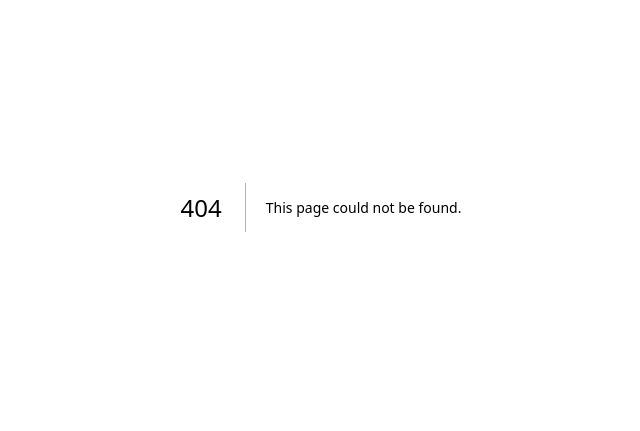
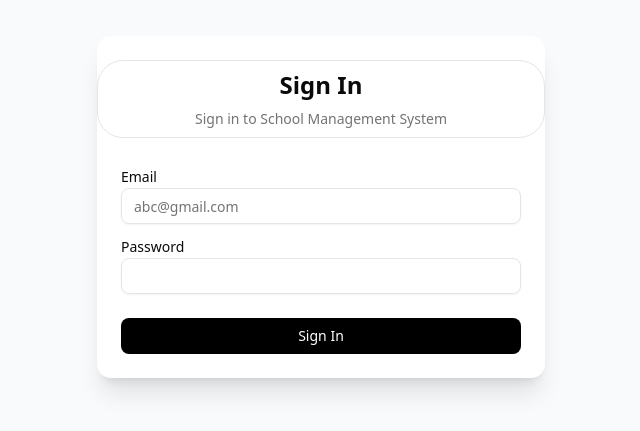
Before and after one commit to getnetassefa-devloper/School-Management-Full-Stack, a Next.js app: page /login in a window 1280 px wide. Before the commit this address had no page. Shown: the part 193-624 px from the top of the page, without its empty margins (319-959 px from the left). Built offline with nearby package versions, Linux system fonts and the light colour scheme.

Commit message:
login page ui is built

```diff
--- /dev/null
+++ b/src/app/class/page.jsx
@@ -0,0 +1,6 @@
+import React from 'react'
+export default function Class(){
+    return <div className="">
+        <h1 className="">Welcome to your class</h1>
+    </div>
+}
--- /dev/null
+++ b/src/app/login/page.jsx
@@ -0,0 +1,116 @@
+"use client";
+import { useActionState, useState } from "react";
+import { useRouter } from "next/navigation";
+import { Button } from "@/components/ui/button";
+import { Input } from "@/components/ui/input";
+import { Label } from "@/components/ui/label";
+import {
+  Card,
+  CardContent,
+  CardDescription,
+  CardFooter,
+  CardHeader,
+  CardTitle,
+} from "@/components/ui/card";
+
+export default function LogIn() {
+  const route = useRouter();
+
+  const handleForm = async (prevState, formData) => {
+    // 1. Extract values from formData
+    const email = formData.get("email");
+    const password = formData.get("password");
+    try {
+      const resp = await fetch("http://localhost:5000/api/login", {
+        method: "POST",
+        headers: { "Content-Type": "application/json" },
+        body: JSON.stringify({
+          email,
+          password,
+        }),
+      });
+
+      // 2. ONLY CALL THIS ONCE
+      const data = await resp.json();
+
+      if (resp.ok) {
+        console.log("Login Datas---->", data);
+        const user = data.user;
+        alert("Log In successful");
+
+        //Store tokens to the browser
+        localStorage.setItem("token",data.token)
+        localStorage.setItem("user",JSON.stringify(user))
+
+        // Role based access
+        if (user.role === "ADMIN") route.push("/dashboard");
+        else if (user.role === "TEACHER") route.push("/teacher/classes");
+        else route.push("/class");
+
+
+        return { success: true };
+      } else {
+        // Use the 'data' variable we already created above
+        console.log("Error data from server:", data.error);
+        return { success: false, error: data.error || "Login failed" };
+      }
+    } catch (err) {
+      console.error("Connection Error:", err);
+      return { success: false, error: "Cannot connect to server (Port 5000)" };
+    }
+  };
+
+  // useActionState manages 'isPending' for the button automatically
+  const [state, formAction, isPending] = useActionState(handleForm, null);
+
+  return (
+    <div className="flex items-center justify-center min-h-screen bg-slate-50 p-6">
+      <Card className="w-full max-w-md border-none shadow-xl">
+        <CardHeader className="border rounded-4xl py-2">
+          <CardTitle className="text-2xl font-bold flex justify-center">
+            Sign In
+          </CardTitle>
+          <CardDescription className="flex justify-center">
+            Sign in to School Management System
+          </CardDescription>
+          {state?.error && (
+            <div className="bg-red-50 border border-red-200 text-red-600 px-4 py-2 rounded-md mt-4 text-sm">
+              {state.error}
+            </div>
+          )}
+        </CardHeader>
+
+        <form action={formAction}>
+          <CardContent className="space-y-4 mt-2">
+            <div className="space-y-1">
+              <Label htmlFor="email">Email</Label>
+              <Input
+                id="email"
+                name="email"
+                type="email"
+                placeholder="abc@gmail.com"
+                required
+              />
+            </div>
+
+            <div className="space-y-1">
+              <Label htmlFor="password">Password</Label>
+              <Input id="password" name="password" type="password" required />
+            </div>
+          </CardContent>
+
+          <CardFooter className="pt-6">
+            {/* FIXED: Removed quotes from isPending */}
+            <Button
+              type="submit"
+              className="w-full bg-black text-white hover:bg-zinc-800"
+              disabled={isPending}
+            >
+              {isPending ? "Signing In..." : "Sign In"}
+            </Button>
+          </CardFooter>
+        </form>
+      </Card>
+    </div>
+  );
+}
--- a/src/app/page.js
+++ b/src/app/page.js
@@ -1,12 +1,16 @@
 import Image from "next/image";
 import Registration from './register/page'
+import LogIn from './login/page'
+
+
 
 export default function Home() {
   return (
     <div className="flex min-h-screen items-center justify-center bg-zinc-50 font-sans dark:bg-black">
       <main className="flex min-h-screen w-full max-w-3xl flex-col items-center justify-between py-32 px-16 bg-white dark:bg-black sm:items-start">
 
-          <Registration />
+          {/* <Registration /> */}
+          <LogIn/>
       </main>
     </div>
   );
--- a/test.js
+++ b/test.js
@@ -1,53 +1,30 @@
-// server.js
-import express from 'express';
-import cors from 'cors';
-import bcrypt from 'bcrypt';
-import { PrismaClient } from '@prisma/client';
-import dotenv from 'dotenv';
-
-dotenv.config();
-const app = express();
-const prisma = new PrismaClient();
-
-app.use(cors());
-app.use(express.json());
-
-// THE REGISTRATION ENDPOINT
-app.post('/api/register', async (req, res) => {
-  const { fullName, email, password, role, gender } = req.body;
+app.post("/api/login", async (req, res) => {
+  const { email, password } = req.body;
 
   try {
-    // 1. Check if user exists
-    const existing = await prisma.user.findUnique({ where: { email } });
-    if (existing) return res.status(400).json({ error: "User already exists" });
+    // 1. Find user by email
+    const user = await prisma.user.findUnique({ where: { email } });
 
-    // 2. Hash Password (Bcrypt v6)
-    const hashedPassword = await bcrypt.hash(password, 12); // 12 rounds for extra security
+    if (!user) {
+      return res.status(401).json({ error: "Invalid email or password" });
+    }
 
-    // 3. ATOMIC TRANSACTION: Create User and Profile together
-    const result = await prisma.$transaction(async (tx) => {
-      const user = await tx.user.create({
-        data: {
-          fullName,
-          email,
-          password: hashedPassword,
-          role,
-          gender,
-          // Nested creation based on role
-          ...(role === "STUDENT"
-            ? { student: { create: { gender } } }
-            : { teacher: { create: { gender } } }
-          ),
-        },
-      });
-      return user;
+    // 2. Check password
+    const isPasswordValid = await bcrypt.compare(password, user.password);
+
+    if (!isPasswordValid) {
+      return res.status(401).json({ error: "Invalid email or password" });
+    }
+
+    // 3. Success! Return user data (but NOT the password)
+    const { password: _, ...userWithoutPassword } = user;
+    res.status(200).json({
+      message: "Login successful",
+      user: userWithoutPassword
     });
 
-    res.status(201).json({ message: "Registration successful!", userId: result.id });
   } catch (error) {
-    console.error(error);
-    res.status(500).json({ error: "Registration failed on server." });
+    console.error("Login error:", error);
+    res.status(500).json({ error: "Internal server error" });
   }
 });
-
-app.listen(5000, () => console.log('🚀 Express Backend: http://localhost:5000'));
```
